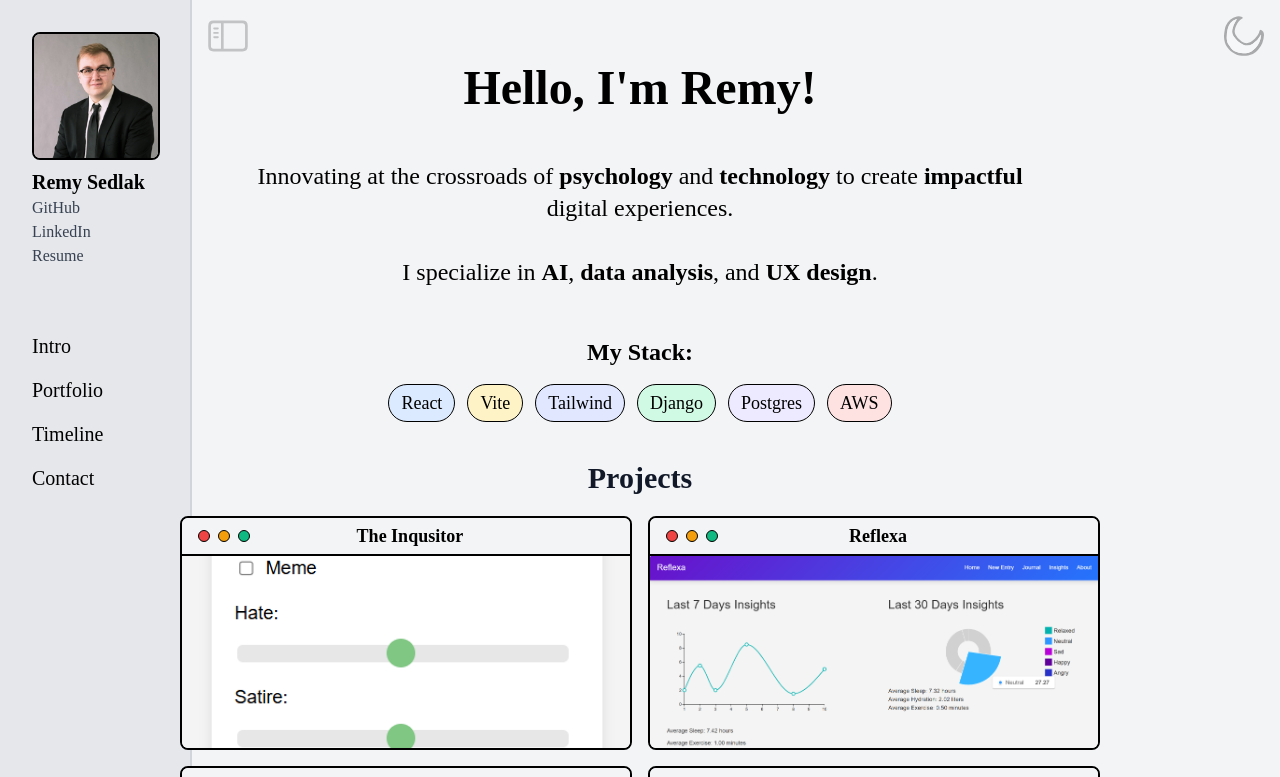
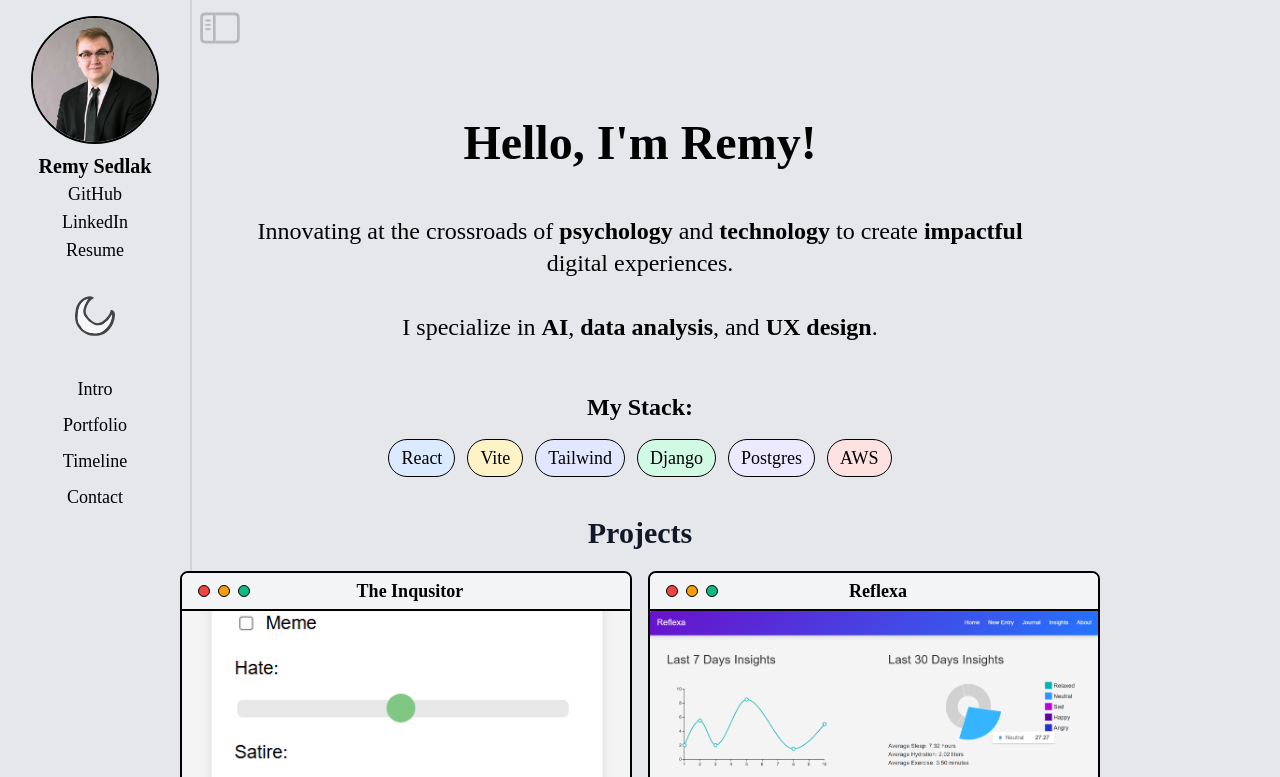
Before and after one commit to remysedlak/portfolio, a React (Vite) app: page / in a window 1280 px wide. Shown: the top 777 px of the page. Built offline with nearby package versions, Linux system fonts and the light colour scheme; a web font is replaced by a local one.

Commit message:
moved sun and moon to the navbar.

```diff
--- a/index.html
+++ b/index.html
@@ -4,7 +4,7 @@
     <meta charset="UTF-8" />
     <link rel="icon" type="image/svg+xml" href="public/assets/code-1115-svgrepo-com(1).svg" />
     <meta name="viewport" content="width=device-width, initial-scale=1.0" />
-    <meta name="description" content="Remy Sedlak. University of Pittsburgh 2027.">
+    <meta name="description" content="Hi I'm Remy, a full stack developer and undergraduate at the University of Pittsburgh.">
     <title>Remy Sedlak</title>
     <link rel="preconnect" href="https://fonts.googleapis.com">
 <link rel="preconnect" href="https://fonts.gstatic.com" crossorigin>
--- a/src/App.jsx
+++ b/src/App.jsx
@@ -1,4 +1,4 @@
-import React, { useState, useEffect } from 'react';
+import React, { useState } from 'react';
 import Intro from './components/Intro';
 import Portfolio from './components/Portfolio';
 import Timeline from './components/Timeline';
@@ -10,65 +10,39 @@ import './tailwind.css'; // Ensure Tailwind CSS is imported
 function App() {
   const [sideBar, setSideBar] = useState(true);
   const [buttonClass, setButtonClass] = useState("opacity-20 hover:opacity-50");
-  const [isDarkMode, setIsDarkMode] = useState(() => {
-    // Check localStorage or default to false
-    return localStorage.getItem('theme') === 'dark';
-  });
+  const [isDarkMode, setIsDarkMode] = useState(true);
 
   const toggleSidebar = () => {
     setSideBar(!sideBar);
-    if (sideBar) setButtonClass("opacity-50 hover:opacity-20");
+    if (sideBar){
+      setButtonClass("opacity-50 hover:opacity-20");
+    }
     else setButtonClass("opacity-20 hover:opacity-50");
   };
 
-  const toggleDarkMode = () => {
-    setIsDarkMode((prevMode) => !prevMode);
-  };
-
-  useEffect(() => {
-    const root = document.documentElement;
-
-    if (isDarkMode) {
-      root.classList.add('dark');
-      localStorage.setItem('theme', 'dark');
-    } else {
-      root.classList.remove('dark');
-      localStorage.setItem('theme', 'light');
-    }
-  }, [isDarkMode]);
-
-  useEffect(() => {
-    const systemPrefersDark = window.matchMedia('(prefers-color-scheme: dark)').matches;
-    const stored = localStorage.getItem('theme');
-    setIsDarkMode(stored ? stored === 'dark' : systemPrefersDark);
-  }, []);
-
   return (
     <>
-      <div className="font-garamond">
+      <div className={`font-garamond dark:bg-gray-800 bg-gray-200`}>
         {/* Sidebar */}
-        {sideBar && <NavBar />}
-
-        {/* Main Content */}
-        <div className={`bg-${isDarkMode ? `gray-800` : `gray-100`} md:${sideBar ? 'ml-48' : ''}`}>
-          <div className={`hidden md:block fixed top-4 left-4 ${sideBar ? 'ml-48' : ''}`}>
+        {sideBar && (
+          <NavBar
+            isDarkMode={isDarkMode}
+            setIsDarkMode={setIsDarkMode}
+            sideBar={sideBar}
+          />
+        )}
+        <div className={`hidden md:block pl-2 pt-2 ${sideBar ? 'ml-48' : ``}`}>
           <button onClick={toggleSidebar}>
             <img
-                src={isDarkMode ? `./assets/sidebar-left-svgrepo-com(2).svg` : `./assets/sidebar-left-svgrepo-com(1).svg`}
+              src={isDarkMode ? `./assets/sidebar-left-svgrepo-com(1).svg` : `./assets/sidebar-left-svgrepo-com(2).svg`}
               alt="Hide or Show Navigation"
               className={buttonClass + " w-10 h-10"}
             />
           </button>
         </div>
-          <div className={`hidden md:block fixed top-4 opacity-30 hover:opacity-80 right-4 ${sideBar ? 'ml-48' : ''}`}>
-            <button onClick={toggleDarkMode}>
-              <img
-                src={isDarkMode ? `./assets/sun-svgrepo-com(2).svg` : `./assets/moon3-svgrepo-com.svg`}
-                alt="Light Mode"
-                className={" w-10 h-10  text-white "}
-              />
-            </button>
-          </div>
+
+        {/* Main Content */}
+        <div className={`md:${sideBar ? 'ml-48' : ''}`}>
           <div id="intro">
             <Intro darkMode={isDarkMode} />
           </div>
--- a/src/components/NavBar.jsx
+++ b/src/components/NavBar.jsx
@@ -1,7 +1,25 @@
 import React, { useState, useEffect } from 'react';
 
-const NavBar = () => {
+const NavBar = (sideBar) => {
     const [activeSection, setActiveSection] = useState(''); // Default to 'intro'
+    const [isDarkMode, setIsDarkMode] = useState(() => {
+        // Check localStorage or default to false
+        return localStorage.getItem('theme') === 'dark';
+      });
+    const toggleDarkMode = () => {
+    setIsDarkMode((prevMode) => !prevMode);
+    };
+      useEffect(() => {
+        const root = document.documentElement;
+
+        if (isDarkMode) {
+          root.classList.add('dark');
+          localStorage.setItem('theme', 'dark');
+        } else {
+          root.classList.remove('dark');
+          localStorage.setItem('theme', 'light');
+        }
+      }, [isDarkMode]);
 
     useEffect(() => {
         const sections = document.querySelectorAll('div[id]');
@@ -38,20 +56,20 @@ const NavBar = () => {
     };
 
     return (
-        <nav className="hidden md:block bg-gray-200 dark:bg-gray-700 fixed top-0 left-0 w-48 p-4 pl-8 pt-8 mx-auto my-auto h-full flex flex-col justify-center font-garamond border-r-2 border-gray-300 dark:border-black">
+        <nav className="justify-center items-center text-center text-black  hidden md:block bg-gray-200 dark:bg-gray-700 fixed top-0 left-0 w-48 p-4  mx-auto my-auto h-full flex flex-col justify-center font-garamond border-r-2 border-gray-300 dark:border-black">
             <img
                 src="/assets/remysedlak_image.jpg"
                 alt="Remy Sedlak"
-                className="h-32 w-32 rounded-lg border-2 border-black"
+                className="h-32 w-32 rounded-full border-2 border-black justify-center  text-center items-center mx-auto"
             />
             <div className="justify-bottom position-bottom flex flex-col mt-2">
-                <div className="text-lg xl:text-xl 2xl:text-xl 3xl-text-xl text-black dark:text-gray-300 font-semibold">Remy Sedlak</div>
-                <div className="flex flex-col text-gray-700 text:md xl:text-md 2xl:text-lg dark:text-gray-300 ">
+                <div className="text-lg xl:text-xl 2xl:text-xl 3xl-text-xl text-black  dark:text-gray-300 font-semibold">Remy Sedlak</div>
+                <div className="flex flex-col text-gray-700 text:md  xl:text-lg 2xl:text-xl">
                     <button
                         onClick={() =>
                             window.open('https://github.com/remysedlak', '_blank')
                         }
-                        className="hover:text-blue-600 hover:underline text-left"
+                        className="hover:text-blue-600 hover:underline text-black dark:text-gray-300 "
                     >
                         GitHub
                     </button>
@@ -59,7 +77,7 @@ const NavBar = () => {
                         onClick={() =>
                             window.open('https://www.linkedin.com/in/remysedlak/', '_blank')
                         }
-                        className="hover:text-blue-600 hover:underline text-left"
+                        className="hover:text-blue-600 hover:underline  text-black dark:text-gray-300"
                     >
                         LinkedIn
                     </button>
@@ -70,17 +88,26 @@ const NavBar = () => {
                                 '_blank'
                             )
                         }
-                        className="hover:text-blue-600 hover:underline text-left"
+                        className="hover:text-blue-600 hover:underline  text-black dark:text-gray-300 "
                     >
                         Resume
                     </button>
                 </div>
             </div>
-            <div className="flex flex-col space-y-3 md:space-y-1 lg:space-y-4 justify-top h-1/3 text-left text-md md:text-lg lg:text-xl 2xl:text-2xl 2xl:mt-24 mt-8 md:mt-8 lg:mt-16">
+            <div className={`hidden md:block mt-8 md:mt-4 lg:mt-8 2xl:mt-24 mx-auto text-center items-center justify-center${sideBar ? '' : 'ml-48'}`}>
+            <button onClick={toggleDarkMode}>
+                <img
+                    src={isDarkMode ? `./assets/sun-svgrepo-com(2).svg` : `./assets/moon3-svgrepo-com.svg`}
+                    alt="Light Mode"
+                    className={" w-10 h-10 dark:w-13 dark:h-13 text-black text-center opacity-70 hover:opacity-100 "}
+                />
+            </button>
+          </div>
+            <div className="flex flex-col md:space-y-1 lg:space-y-2 justify-top h-1/3 text-md md:text-md lg:text-lg 2xl:text-2xl 2xl:mt-24 mt-4 md:mt-4 lg:mt-8">
                 <button
                     onClick={() => scrollToSection('intro')}
                     className={`text-left ${
-                        activeSection === 'intro' ? 'text-blue-700' : 'text-black dark:text-gray-300 '
+                        activeSection === 'intro' ? 'text-blue-700' : ' text-black  text-center dark:text-gray-300 '
                     } hover:text-gray-500 dark:hover:text-gray-400 `}
                 >
                     Intro
@@ -88,7 +115,7 @@ const NavBar = () => {
                 <button
                     onClick={() => scrollToSection('portfolio')}
                     className={`text-left ${
-                        activeSection === 'portfolio' ? 'text-blue-700' : 'text-black dark:text-gray-300 '
+                        activeSection === 'portfolio' ? 'text-blue-700' : ' text-black text-center  dark:text-gray-300 '
                     } hover:text-gray-500 dark:hover:text-gray-400 `}
                 >
                     Portfolio
@@ -96,7 +123,7 @@ const NavBar = () => {
                 <button
                     onClick={() => scrollToSection('timeline')}
                     className={`text-left ${
-                        activeSection === 'timeline' ? 'text-blue-700' : 'text-black dark:text-gray-300 '
+                        activeSection === 'timeline' ? 'text-blue-700' : ' text-black text-center   dark:text-gray-300 '
                     } hover:text-gray-500 dark:hover:text-gray-400 `}
                 >
                     Timeline
@@ -104,7 +131,7 @@ const NavBar = () => {
                 <button
                     onClick={() => scrollToSection('contact')}
                     className={`text-left ${
-                        activeSection === 'contact' ? 'text-blue-700' : 'text-black dark:text-gray-300 '
+                        activeSection === 'contact' ? 'text-blue-700' : ' text-black text-center  dark:text-gray-300 '
                     } hover:text-gray-500 dark:hover:text-gray-400 `}
                 >
                     Contact
```
Lines whose indentation alone changed are shown as unchanged.
